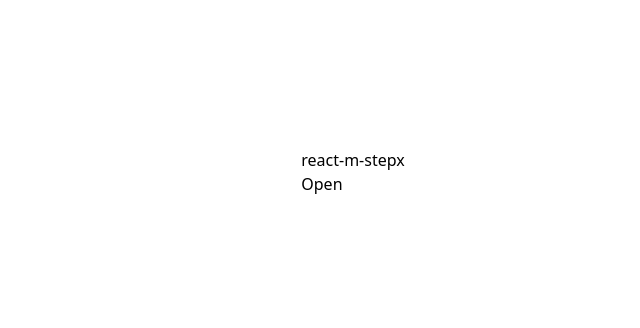
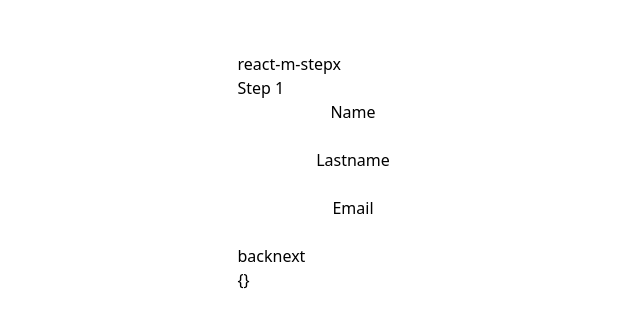
Before and after one commit to villarrealjoaquin/react-m-stepx, a React (Vite) app: page / in a window 1280 px wide. Shown: the part 268-596 px from the top of the page, without its empty margins (287-927 px from the left). Built offline with nearby package versions, Linux system fonts and the light colour scheme.

Commit message:
feat: Formx component created

```diff
--- a/src/App.tsx
+++ b/src/App.tsx
@@ -1,7 +1,12 @@
 // import MStepxLazy from './components/MStepxLazy';
 // import { MStepx } from './components';
-import { Modal } from "./components/MultiStepxModal";
-import { Step1, Step2, Step3 } from "./examplesWithDialog";
+// import { Modal } from "./components/MultiStepxModal";
+import { Formx, MStepx } from "./components";
+import StepOne from "./examples/StepOne";
+import StepThree from "./examples/StepThree";
+import StepTwo from "./examples/StepTwo";
+import { useMStepx } from "./hooks";
+// import { Step1, Step2, Step3 } from "./examplesWithDialog";
 
 // const stepsLazy = [
 //   () => import('./examples/Step1'),
@@ -9,7 +14,8 @@ import { Step1, Step2, Step3 } from "./examplesWithDialog";
 //   () => import('./examples/Step3'),
 // ];
 
-const STEPS = [<Step1 />, <Step2 />, <Step3 />];
+// const STEPS = [<Step1 />, <Step2 />, <Step3 />];
+const STEPS = [<StepOne />, <StepTwo />, <StepThree />];
 
 // const STEPS_LAZY = [
 //   () => import('./examplesWithDialog/Step1'),
@@ -18,16 +24,32 @@ const STEPS = [<Step1 />, <Step2 />, <Step3 />];
 // ]
 
 function App() {
-  const handleCompleteForm = (data: any) => {
-    console.log(data);
+  const { step, backStep, nextStep, fields } = useMStepx(STEPS, true);
+
+  const handleCompleteForm = () => {
+    console.log(fields);
   };
 
   return (
     <>
       <div className="App">
         <h1 className="text-3xl font-bold underline">react-m-stepx</h1>
+        <Formx submit={handleCompleteForm}>
+          <MStepx step={step} submit={handleCompleteForm} />
+          <div>
+            <button type="button" onClick={backStep}>
+              back
+            </button>
+            <button type="button" onClick={nextStep}>
+              next
+            </button>
+          </div>
+        </Formx>
+        <form onSubmit={handleCompleteForm}></form>
+        <p>{JSON.stringify(fields)}</p>
+
         {/* <div className='w-[300px] h-[300px] bg-red-400'></div> */}
-        <Modal>
+        {/* <Modal>
           <Modal.Portal scrollLock={true} overlay={true}>
             <div className="ml-auto">
               <Modal.Close>Close</Modal.Close>
@@ -55,7 +77,7 @@ function App() {
             </Modal.Stepx>
           </Modal.Portal>
           <Modal.Open>Open</Modal.Open>
-        </Modal>
+        </Modal> */}
       </div>
     </>
   );
--- /dev/null
+++ b/src/components/Formx.tsx
@@ -0,0 +1,22 @@
+export default function Formx({
+  children,
+  submit,
+  ...props
+}: {
+  children: React.ReactNode;
+  submit: () => void;
+}) {
+  return (
+    <>
+      <form
+        onSubmit={(e) => {
+          e.preventDefault();
+          submit();
+        }}
+        {...props}
+      >
+        {children}
+      </form>
+    </>
+  );
+}
--- a/src/components/MStepx.tsx
+++ b/src/components/MStepx.tsx
@@ -1,7 +1,6 @@
-import useMStepx from "../hooks/useMStepx";
-
 interface MStepxProps {
-  steps: JSX.Element[];
+  step: JSX.Element;
+  submit: (data: any) => void;
   overlay?: boolean;
   className?: string;
   transition?: {
@@ -12,22 +11,28 @@ interface MStepxProps {
   open?: () => void;
 }
 
-export default function MStepx({ steps, overlay, className = '', transition, save = false }: MStepxProps) {
-  const { step, fields } = useMStepx(steps, save);
-
+export default function MStepx({
+  step,
+  overlay,
+  className = "",
+  transition,
+}: // save = false,
+MStepxProps) {
   const transitionStyles = transition
     ? {
-      transitionDuration: transition.duration || '0.3s',
-      transitionTimingFunction: transition.type || 'ease',
-    }
+        transitionDuration: transition.duration || "0.3s",
+        transitionTimingFunction: transition.type || "ease",
+      }
     : {};
 
   return (
     <>
-      <div className={`${overlay ? 'overlay' : ''} ${className}`} style={transitionStyles}>
+      <div
+        className={`${overlay ? "overlay" : ""} ${className}`}
+        style={transitionStyles}
+      >
         {step}
       </div>
-      <p>{JSON.stringify(fields)}</p>
     </>
-  )
+  );
 }
--- a/src/components/index.ts
+++ b/src/components/index.ts
@@ -1,4 +1,4 @@
+export { default as Formx } from './Formx';
 export { default as MStepx } from './MStepx';
 export * from './MultiStepxModal';
-export { default as MStepxLazy } from './MStepxLazy';
 export { default as Overlay } from './Overlay';
--- /dev/null
+++ b/src/examples/StepOne.tsx
@@ -0,0 +1,58 @@
+export default function StepOne({ updateFields, fields }: any) {
+  const handleChange = (e: React.ChangeEvent<HTMLInputElement>) => {
+    updateFields({
+      [e.target.name]: e.target.value,
+    });
+  };
+  return (
+    <>
+      <h2 className="text-2xl font-bold">Step 1</h2>
+      <div className="step">
+        <label
+          className="block text-gray-700 text-sm font-bold mb-2"
+          htmlFor="name"
+        >
+          Name
+        </label>
+        <input
+          className="shadow appearance-none border rounded py-2 px-3 text-gray-700 leading-tight focus:outline-none focus:shadow-outline"
+          id="name"
+          type="text"
+          // value={fields.name}
+          onChange={handleChange}
+          name="name"
+        />
+
+        <label
+          className="block text-gray-700 text-sm font-bold mb-2"
+          htmlFor="lastname"
+        >
+          Lastname
+        </label>
+        <input
+          className="shadow appearance-none border rounded py-2 px-3 text-gray-700 leading-tight focus:outline-none focus:shadow-outline"
+          id="lastname"
+          type="text"
+          // value={fields.lastname}
+          onChange={handleChange}
+          name="lastname"
+        />
+
+        <label
+          className="block text-gray-700 text-sm font-bold mb-2"
+          htmlFor="email"
+        >
+          Email
+        </label>
+        <input
+          className="shadow appearance-none border rounded py-2 px-3 text-gray-700 leading-tight focus:outline-none focus:shadow-outline"
+          id="email"
+          type="email"
+          // value={fields.email}
+          onChange={handleChange}
+          name="email"
+        />
+      </div>
+    </>
+  );
+}
--- /dev/null
+++ b/src/examples/StepThree.tsx
@@ -0,0 +1,3 @@
+export default function StepThree() {
+  return <div>StepThree</div>;
+}
--- /dev/null
+++ b/src/examples/StepTwo.tsx
@@ -0,0 +1,37 @@
+export default function StepTwo({ updateFields, fields }: any) {
+  const handleChange = (e: React.ChangeEvent<HTMLInputElement>) => {
+    updateFields({
+      [e.target.name]: e.target.value,
+    });
+  };
+  return (
+    <>
+      <div className="step">
+        <label htmlFor="">Street</label>
+        <input
+          type="text"
+          className="shadow appearance-none border rounded py-2 px-3 text-gray-700 leading-tight focus:outline-none focus:shadow-outline"
+          onChange={handleChange}
+          name="street"
+          value={fields.street}
+        />
+        <label htmlFor="">Country</label>
+        <input
+          type="text"
+          className="shadow appearance-none border rounded py-2 px-3 text-gray-700 leading-tight focus:outline-none focus:shadow-outline"
+          onChange={handleChange}
+          name="country"
+          value={fields.country}
+        />
+        <label htmlFor="">City</label>
+        <input
+          type="text"
+          className="shadow appearance-none border rounded py-2 px-3 text-gray-700 leading-tight focus:outline-none focus:shadow-outline"
+          onChange={handleChange}
+          name="city"
+          value={fields.city}
+        />
+      </div>
+    </>
+  );
+}
--- a/src/hooks/useMStepx.tsx
+++ b/src/hooks/useMStepx.tsx
@@ -8,7 +8,7 @@ export default function useMStepx(steps: JSX.Element[], save: boolean) {
   const [currentStep, setCurrentStep] = useState<number>(retrieveFromStorage(0, localStorageKeys.STEP));
   const [fields, setFields] = useState<Record<string, unknown>>(retrieveFromStorage({}, localStorageKeys.FIELDS));
 
-  const updateData = (data: Record<string, unknown>) => {
+  const updateFields = (data: Record<string, unknown>) => {
     const updateFields = {
       ...fields,
       ...data,
@@ -34,16 +34,15 @@ export default function useMStepx(steps: JSX.Element[], save: boolean) {
   };
 
   steps = createStepsWithProps(steps, {
-    updateData,
-    nextStep,
-    backStep,
+    updateFields,
     fields,
-    currentStep,
   });
 
   return {
     step: steps[currentStep],
     fields,
     currentStep,
+    backStep,
+    nextStep,
   };
 }
```
